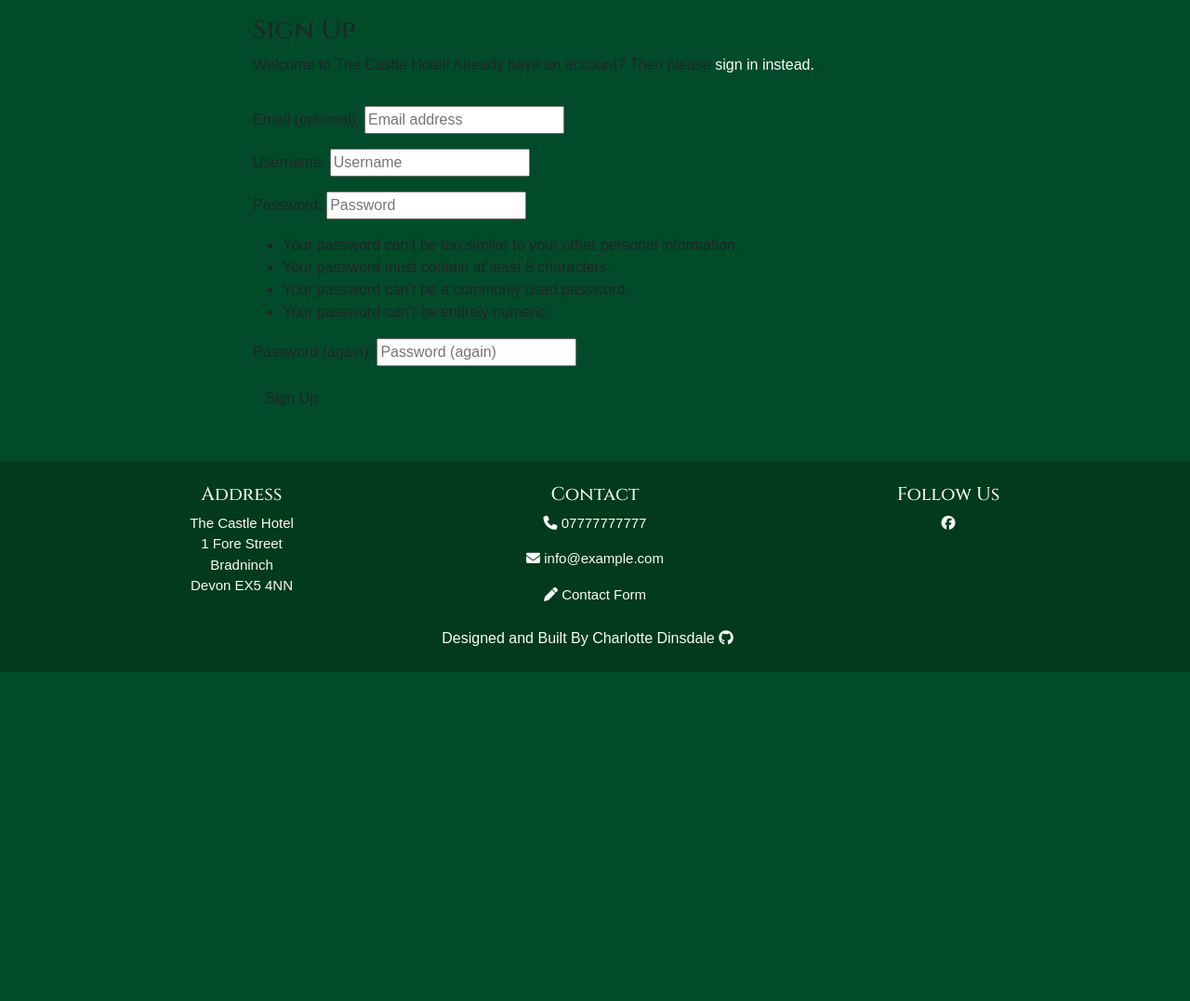
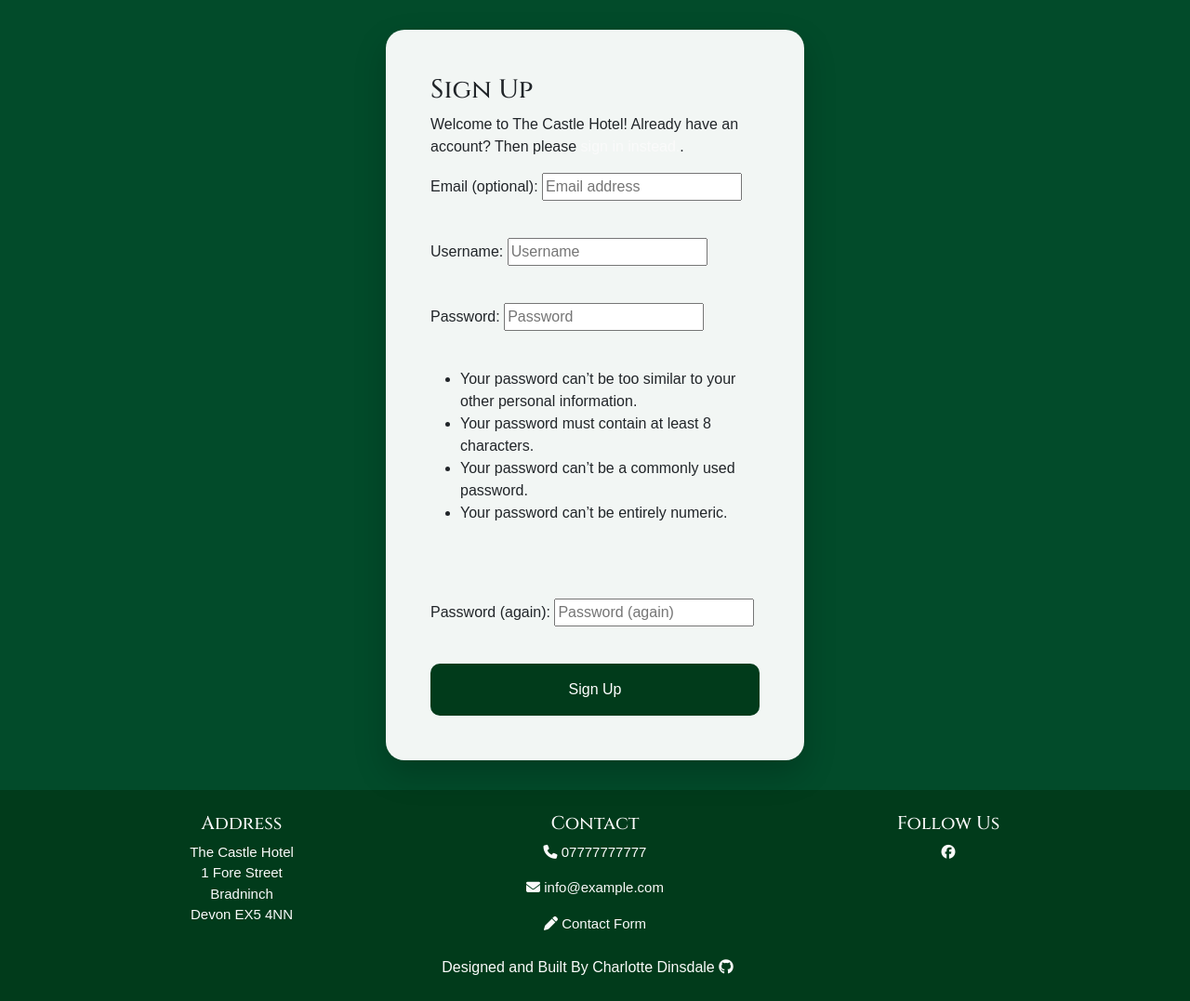
Before and after one commit to charlottedinsdale/Rooms-at-The-Castle, a Django app: page /accounts/signup/ in a window 1280 px wide. Shown: the part 98-1175 px from the top of the page at 93% size. Before the commit the page ends 821 px from the top, so only its background shows below. Run offline with Django 4.2, Linux system fonts and the light colour scheme; some libraries are stand-ins or nearby versions; some web fonts are replaced.

Commit message:
style accounts pages so login info is conatined in cards

```diff
--- a/static/css/style.css
+++ b/static/css/style.css
@@ -82,6 +82,53 @@ i:hover {
     font-weight: 800;
 }
 
+/* ------------------ Accounts Pages */
+.login-container {
+    min-height: 100vh;
+    display: flex;
+    align-items: center;
+    justify-content: center;
+    padding: 2rem;
+    width: 100%;
+}
+
+.login-card {
+    background: rgba(255, 255, 255, 0.95);
+	border-radius: 20px;
+	padding: 3rem;
+	width: 100%;
+	max-width: 450px;
+	box-shadow: 0 15px 35px rgba(0,0,0,0.2);
+	position: relative;
+	overflow: hidden;
+}
+
+.login-form {
+	display: flex;
+	flex-direction: column;
+	gap: 1.5rem;
+}
+
+.login-button {
+    background: #013b1b;
+	color: white;
+	border: none;
+	padding: 1rem;
+	border-radius: 10px;
+	font-size: 1rem;
+	font-weight: 500;
+	cursor: pointer;
+	transition: all 0.3s ease;
+	display: flex;
+	align-items: center;
+	justify-content: center;
+	gap: 0.5rem;
+}
+
+.login-button:hover {
+	transform: translateY(-2px);
+	box-shadow: 0 5px 15px #013b1b;
+}
 
 /* ------------------- Footer ---------------------- */
 footer {
--- a/templates/account/signup.html
+++ b/templates/account/signup.html
@@ -6,24 +6,22 @@
 {% block head_title %}{% trans "Signup" %}{% endblock head_title %}
 
 {% block content %}
-<div class="container">
-  <div class="row">
-      <div class="col-md-8 mt-3 offset-md-2">
+<div class="login-container">
+  <div class="login-card">
+
           <h3 class="cinzel">{% trans "Sign Up" %}</h3>
           <p>{% blocktrans %}Welcome to The Castle Hotel! Already have an account? Then please <a href="{{ login_url }} " class="link">sign in instead.</a>.{% endblocktrans %}</p>
-      </div>
-  </div>
-  <div class="row">
-    <div class="col-md-8 mt-3 offset-md-2">
-      <form class="signup" id="signup_form" method="post" action="{% url 'account_signup' %}">
+
+
+      <form class="login-form" id="signup_form" method="post" action="{% url 'account_signup' %}">
         {% csrf_token %}
         {{ form.as_p }}
         {% if redirect_field_value %}
         <input type="hidden" name="{{ redirect_field_name }}" value="{{ redirect_field_value }}" />
         {% endif %}
-        <button class="btn btn-signup right mb-5" type="submit">{% trans "Sign Up" %}</button>
+        <button class="btn btn-signup login-button" type="submit">{% trans "Sign Up" %}</button>
       </form>
-    </div>
+
   </div>
 </div>
 {% endblock content %}
--- a/templates/contact.html
+++ b/templates/contact.html
@@ -2,6 +2,7 @@
 
 {% block content %}
 
+
 <!-- Use crispy forms to insert contact form -->
 
 {% endblock content %}
--- a/the_castle/settings.py
+++ b/the_castle/settings.py
@@ -30,7 +30,7 @@ TEMPLATES_DIR = os.path.join(BASE_DIR, 'templates')
 SECRET_KEY = os.environ.get('SECRET_KEY')
 
 # SECURITY WARNING: don't run with debug turned on in production!
-DEBUG = False
+DEBUG = True
 
 ALLOWED_HOSTS = [
     '8000-charlottedi-roomsatthec-32jpxx2y354.ws.codeinstitute-ide.net',
```
Also changed, not shown: templates/account/login.html (+6 -10 lines), templates/account/logout.html (+5 -10 lines), templates/index.html (line endings or trailing spaces).
